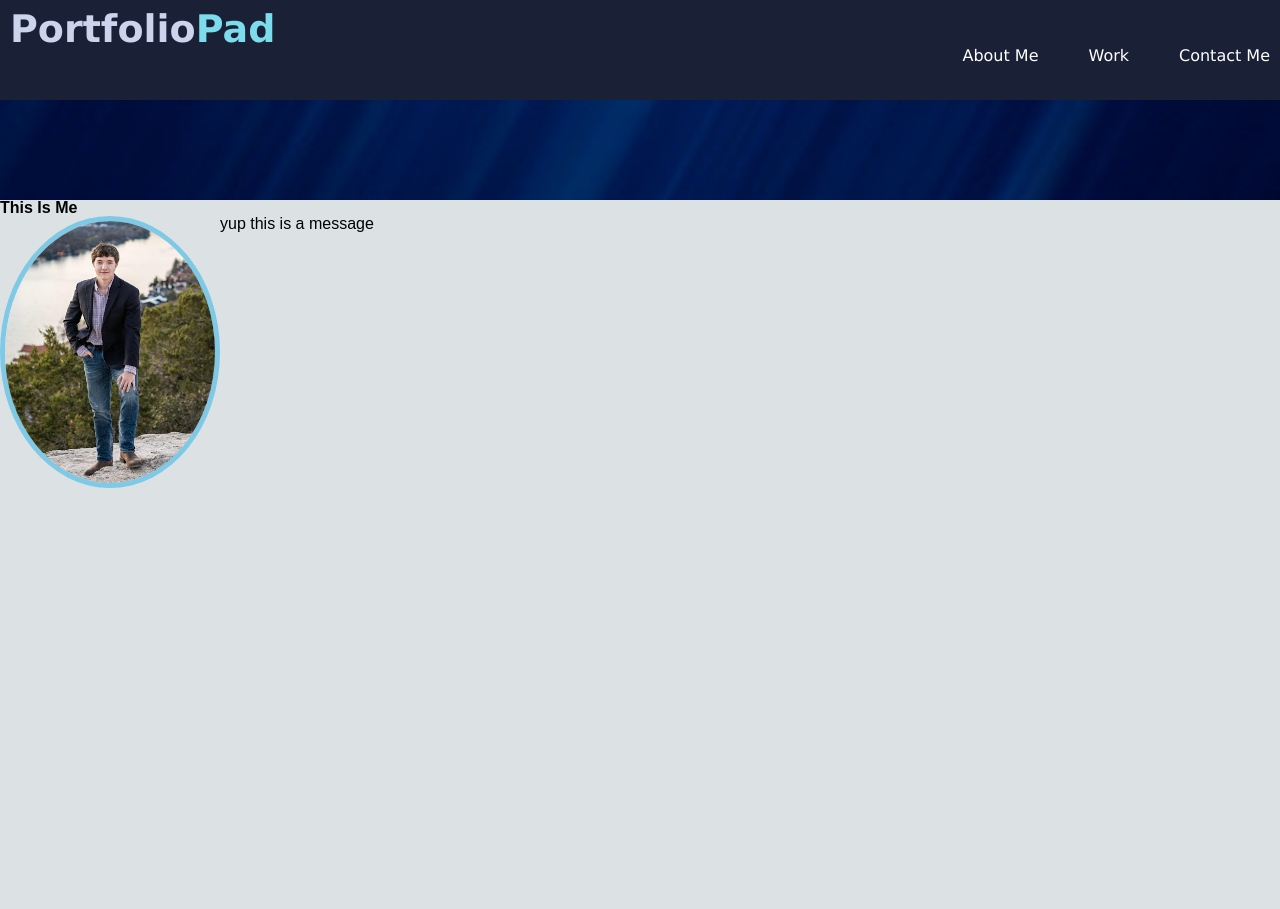
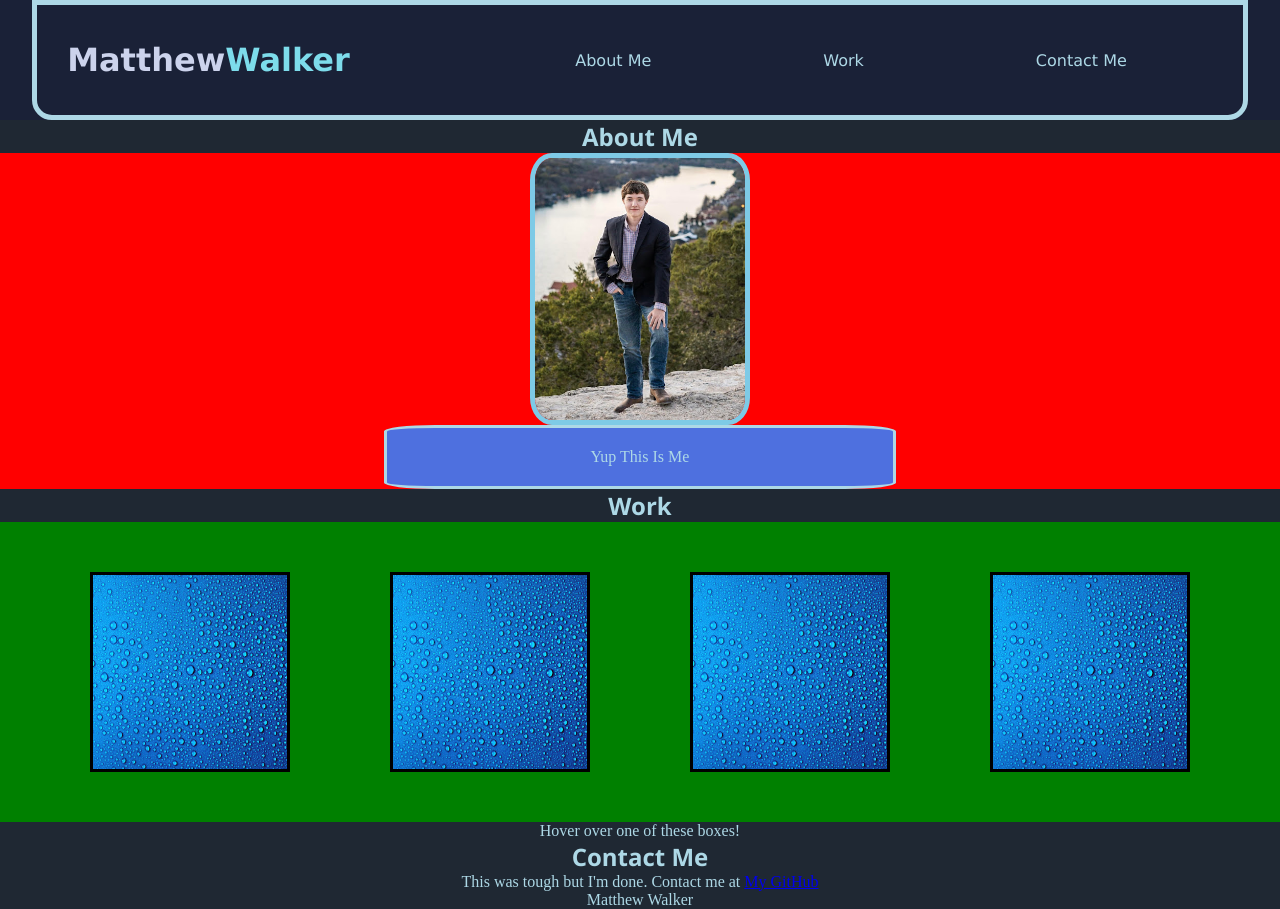
Before and after one commit to MatthewEvWalker/ProfessionalPortfolioPad, a plain HTML site: page index.html in a window 1280 px wide. Before the commit the page ends 800 px from the top, so only its background shows below. Drawn offline with Linux system fonts and the light colour scheme.

Commit message:
Finished Code of CSS and HTML

```diff
--- a/assets/css/reset.css
+++ b/assets/css/reset.css
@@ -2,20 +2,6 @@
   margin: 0;
   padding: 0;
   box-sizing: border-box;
-}
-
-html {
-  height: 100%;
-}
-
-body {
-  min-height: 100%;
-  line-height: 1;
-  font-family: sans-serif;
-}
-
-h1, h2, h3, h4, h5, h6 {
-  font-size: 100%;
 }
 
 input, select, option, optgroup, textarea, button,
--- a/assets/css/style.css
+++ b/assets/css/style.css
@@ -1,57 +1,168 @@
 body {
-    background-color: rgb(220, 226, 227);
+  background-color: #1f2833;
 }
 
 header {
-    height: 100px;
-    padding: 10px;
-    font-family: 'Verdana', 'Geneva', 'Tahoma', 'sans-serif';
+  height: 120px;
+  width: 100%;
+  font-family: "Verdana", "Geneva", "Tahoma", "sans-serif";
   background-color: #1a2137;
   color: #ccd3ec;
+  display: flex;
+  justify-content: center;
   align-items: center;
 }
 
-header h1 {
-    display: block;
-    font-size: 38px;
+/* gives header a border, pushes it in from space around
+curves the border */
+
+header > div {
+  width: 95%;
+  height: 100%;
+  border: solid;
+  border-color: lightblue;
+  border-width: 5px;
+  border-bottom-left-radius: 20px;
+  border-bottom-right-radius: 20px;
+  display: flex;
+  align-items: center;
+  justify-content: space-around;
 }
 
-header h1 .pad {
-    color:rgb(125, 220, 235)
+header h1 {
+  width: 30%;
 }
 
-nav ul {
+/* changes the color of "Walker" of the header */
+
+header h1 .last-name {
+  color: rgb(125, 220, 235);
+}
+
+h2 {
+  color: lightblue;
+}
+
+nav {
   display: flex;
-    flex-wrap: wrap;
-    justify-content: end;
-    flex-direction: row;
+  justify-content: space-around;
   text-decoration: none;
-    gap: 50px;
-    list-style: none;
+  width: 60%;
 }
+
+/* Changes color of nav and gets ric of the bullet points */
 
 nav a {
   text-decoration: none;
-    color: white;
+  color: lightblue;
+  justify-content: center;
 }
 
-.header-img {
-    height: 100px;
-    width: 100%;
-    background-image: url("../images/header-bg.jpg");
-    background-size: cover;
-    background-position: center;
-    position: relative;
-    border: 10px;
-    border-color: aqua;
+/* changes the nav color if cursor hovers over */
+
+nav a:hover {
+  color: blue;
 }
 
+/* if screen is below 770 the page changes to a column
+and the nav changes color */
+
+@media screen and (max-width: 770px) {
+  header > div {
+    flex-direction: column;
+    justify-content: center;
+  }
+  header h1 {
+    width: 100%;
+    text-align: center;
+  }
+  nav {
+    width: 90%;
+    background-color: #1f2833;
+  }
+}
+/* if screen below 700px then the paragraph changes width
+to 100% */
+
+@media screen and (max-width: 700px) {
+  div > p {
+    width: 100%;
+  }
+}
+
+/* div that holds me img and text */
+#about-me > div {
+  background-color: red;
+  display: flex;
+  justify-content: center;
+  align-items: center;
+}
+
+/* image of me characteristics */
 .me-img {
-    float: left;
+  width: 220px;
   height: auto;
-    width: 220px;
-    border-radius: 50%;
+  border-radius: 10%;
   border-style: solid;
   border-width: 5px;
   border-color: rgb(126, 202, 230);
 }
+/* the div of the water imgs */
+.flex-water-img {
+  background-color: green;
+  height: 300px;
+  display: flex;
+  justify-content: center;
+  align-items: center;
+  gap: 80px;
+}
+
+/* gives border to the water imgs, sets the opacity to 100
+and sizes them */
+
+#work > div img {
+  width: 200px;
+  height: 200px;
+  margin: 10px;
+  border: 3px solid black;
+  opacity: 1;
+  filter: alpha(opacity=100);
+}
+
+/* if curosr hovers the water imgs it changes to 50
+opacity */
+
+#work > div img:hover {
+  opacity: 0.5;
+  filter: alpha(opacity=50);
+}
+
+/* Affects the div of text in "about me" div
+centers, color, width and margins from the sides,
+padding makes it taller/shorter */
+
+div p {
+  display: flex;
+  background-color: #4e70df;
+  justify-content: center;
+  align-items: center;
+  width: 40%;
+  padding: 20px;
+  border: solid;
+  margin-left: 30%;
+  margin-right: 30%;
+  border-radius: 10%;
+}
+
+p {
+  text-align: center;
+  text-shadow: #1a2137;
+  color: lightblue;
+}
+
+h2 {
+  display: flex;
+  justify-content: center;
+  align-items: center;
+  font-family: "Segoe UI", "Tahoma", "Geneva", "Verdana", "sans-serif";
+}
--- a/index.html
+++ b/index.html
@@ -1,5 +1,6 @@
 <!DOCTYPE html>
 <html lang="en">
+<html>
     <head>
         <meta charset="UTF-8">
         <link rel="stylesheet" href="./assets/css/reset.css">
@@ -8,38 +9,53 @@
         <meta name="viewport" content="width=device-width, initial-scale=1.0">
         <title>PortfolioPad</title>
     </head>
-
     <body>
         <header>
-        <h1>Portfolio<span class="pad">Pad</span></h1>
+            <div>
+                <h1>Matthew<span class="last-name">Walker</span></h1>
                 <nav>
-            <ul>
-                <li>
+                    <!-- links on the top right -->
                      <a href="#about-me">About Me</a>
-                </li>
-                <li>
                      <a href="#work">Work</a>
-                </li>
-                <li>
                      <a href="#contact-me">Contact Me</a>
-                </li>
-            </ul>
                 </nav>
+            </div>
+            <!-- header at the top left  -->
         </header>
-    <div class="header-img"></div>
-    <h2>This Is Me</h2>
-    <h2></h2>
-    <div class="content">
+        <!-- main -->
+        <main>
+            <section id="about-me">
+                <!-- paragraph section on the top of the image of me -->
 
+                <!-- picture of me div -->                    <h2>About Me</h2>
+                <div>
+                    <img class="me-img" src="./assets/images/my-portrait-img.jpg"/>
                 </div>
                 <div>
-        <img class="me-img" src="./assets/images/my-portrait-img.jpg"Image of me on rock area class="float-left" />
+                    <p>Yup This Is Me</p>
                 </div>
-    <section>
+                </section>
+                <section id="work">
+                    <h2>Work</h2>
+                    <!-- water images div -->
+                    <div class="flex-water-img">
+                        <img src="./assets/images/water dots.jpg">
+                        <img src="./assets/images/water dots.jpg">
+                        <img src="./assets/images/water dots.jpg">
+                        <img src="./assets/images/water dots.jpg">
+                    </div>
+                    <p> Hover over one of these boxes!</p>
+            </section>
+        </main>
+
+
+        <!-- footer -->
+        <footer id="contact-me">
+          <h2>Contact Me</h2>
             <p>
-            yup this is a message
+            This was tough but I'm done. Contact me at <a href="https://github.com/MatthewEvWalker" target="_blank">My GitHub</a>
             </p>
-    </section>
-
+            <p>Matthew Walker</p>
+        </footer>
     </body>
 </html>
--- /dev/null
+++ b/sample.css
@@ -0,0 +1,68 @@
+header{
+    background-color: red;
+    height: 100px;
+    display: flex;
+    justify-content: space-around;
+    align-items: center;
+}
+header > h1{
+    background-color: green;
+    width: 20%;
+}
+nav{
+    background-color: purple;
+    width: 70%;
+    display: flex;
+    justify-content: space-around;
+}
+
+@media screen and (max-width:600px){
+    header{
+        flex-direction: column;
+    }
+    nav{
+        width:90%;
+    }
+}
+
+main{
+    background-color: black;
+}
+#about{
+    background-color: green;
+    display: flex;
+    flex-direction: column;
+    justify-content: center;
+    align-items: center;
+    height: auto;
+    padding-bottom: 5%;
+}
+
+#about > h1{
+    background-color: green;
+    text-align: left;
+    padding-right: 85%;
+    padding-bottom: 5%;
+    height: 10%;
+}
+
+#about > div{
+    background-color: purple;
+    display: flex;
+    justify-content: center;
+    align-items: center;
+    width: 90%;
+    height: 80%;
+    border-radius: 5%;
+}
+#about-content > p {
+    width: 95%;
+    height: 90%;
+    /* background-color: yellow; */
+    /* border-radius: 10px; */
+}
+
+#work{
+    background-color: orange;
+    height: 400px;
+}
```
Also changed, not shown: sample.html (added, +28 -0 lines), assets/images/water dots.jpg (added). Lines whose indentation alone changed are shown as unchanged.
